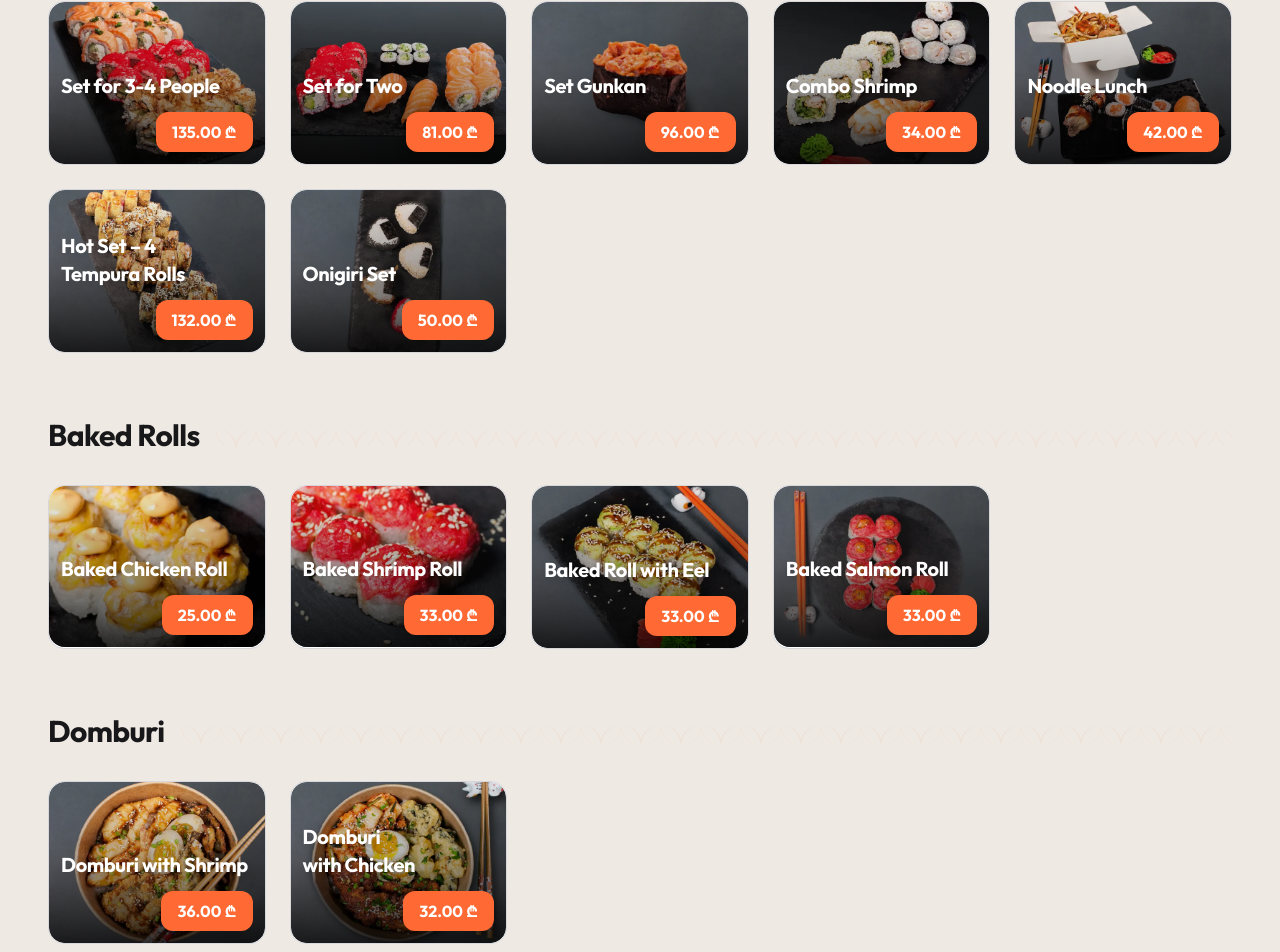
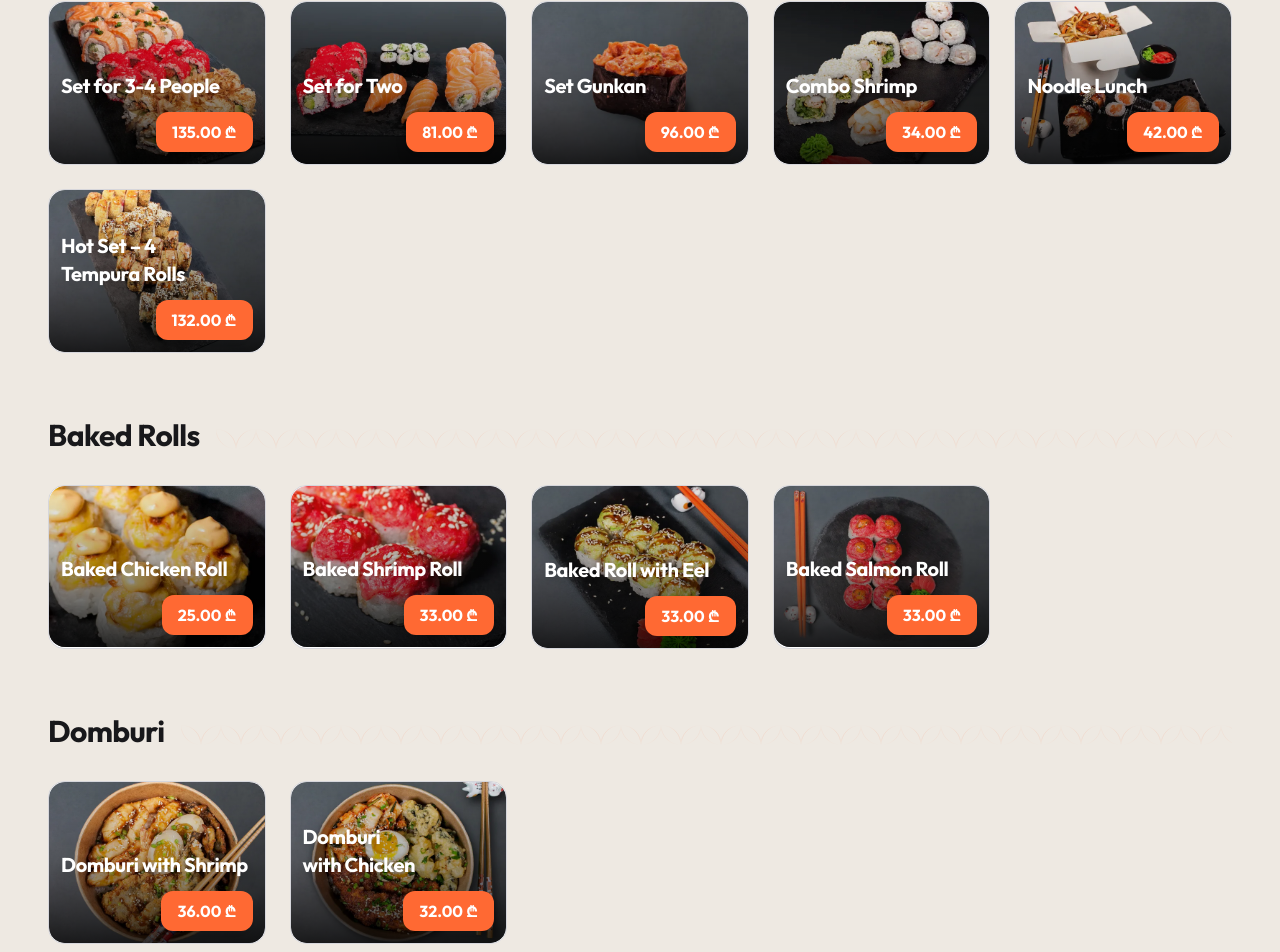
Before and after one commit to gmakh1996-netizen/Maneki, a React (Vite) app in the folder apps/web/: page / in a window 1280 px wide. Shown: the part 1353-2305 px from the top of the page. Built offline with nearby package versions, Linux system fonts and the light colour scheme; no server answers; the database is empty; the HTML template or start-up script is replaced by a standard one.

Commit message:
fix: remove Onigiri Set from Set Menu — exactly 16 products as requested
Co-Authored-By: Claude Sonnet 4.6 <noreply@anthropic.com>

```diff
--- a/apps/web/src/data/menuData.js
+++ b/apps/web/src/data/menuData.js
@@ -236,6 +236,5 @@ export const menuItems = [
   { id: 144, name: getName('Set Gunkan'), description: getDesc(), price: 96, category: 'Set Menu', image: '/images/webp/gunkan salmon.webp' },
   { id: 145, name: getName('Combo Shrimp'), description: getDesc(), price: 34, category: 'Set Menu', image: '/images/webp/combo shrimp.webp' },
   { id: 146, name: getName('Noodle Lunch'), description: getDesc(), price: 42, category: 'Set Menu', image: '/images/webp/noodels lunch.webp' },
-  { id: 147, name: getName('Hot Set – 4 Tempura Rolls'), description: getDesc(), price: 132, category: 'Set Menu', image: '/images/webp/set hot rolls.webp' },
-  { id: 148, name: getName('Onigiri Set'), description: getDesc(), price: 50, category: 'Set Menu', image: '/images/webp/set onigiri.webp' }
+  { id: 147, name: getName('Hot Set – 4 Tempura Rolls'), description: getDesc(), price: 132, category: 'Set Menu', image: '/images/webp/set hot rolls.webp' }
 ];
```
